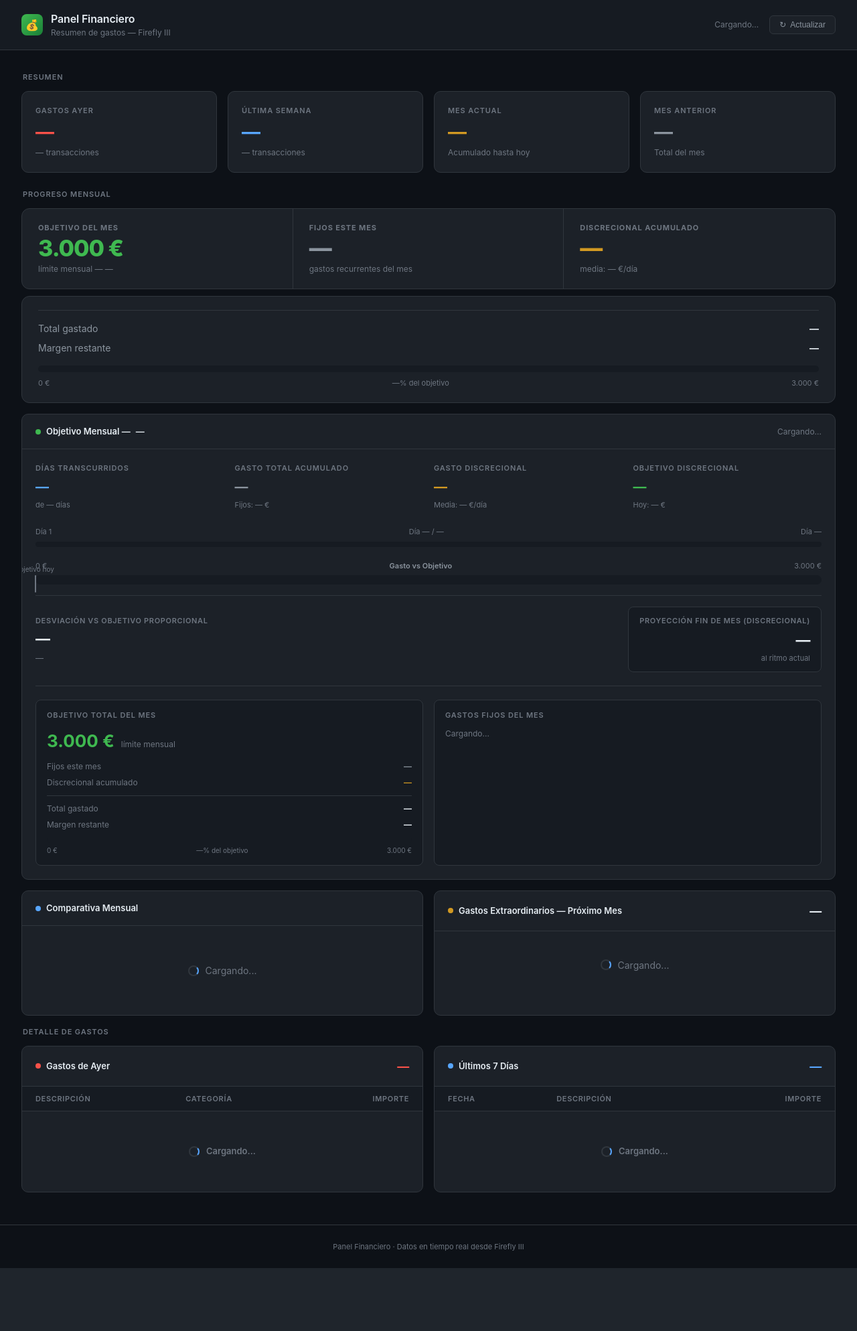
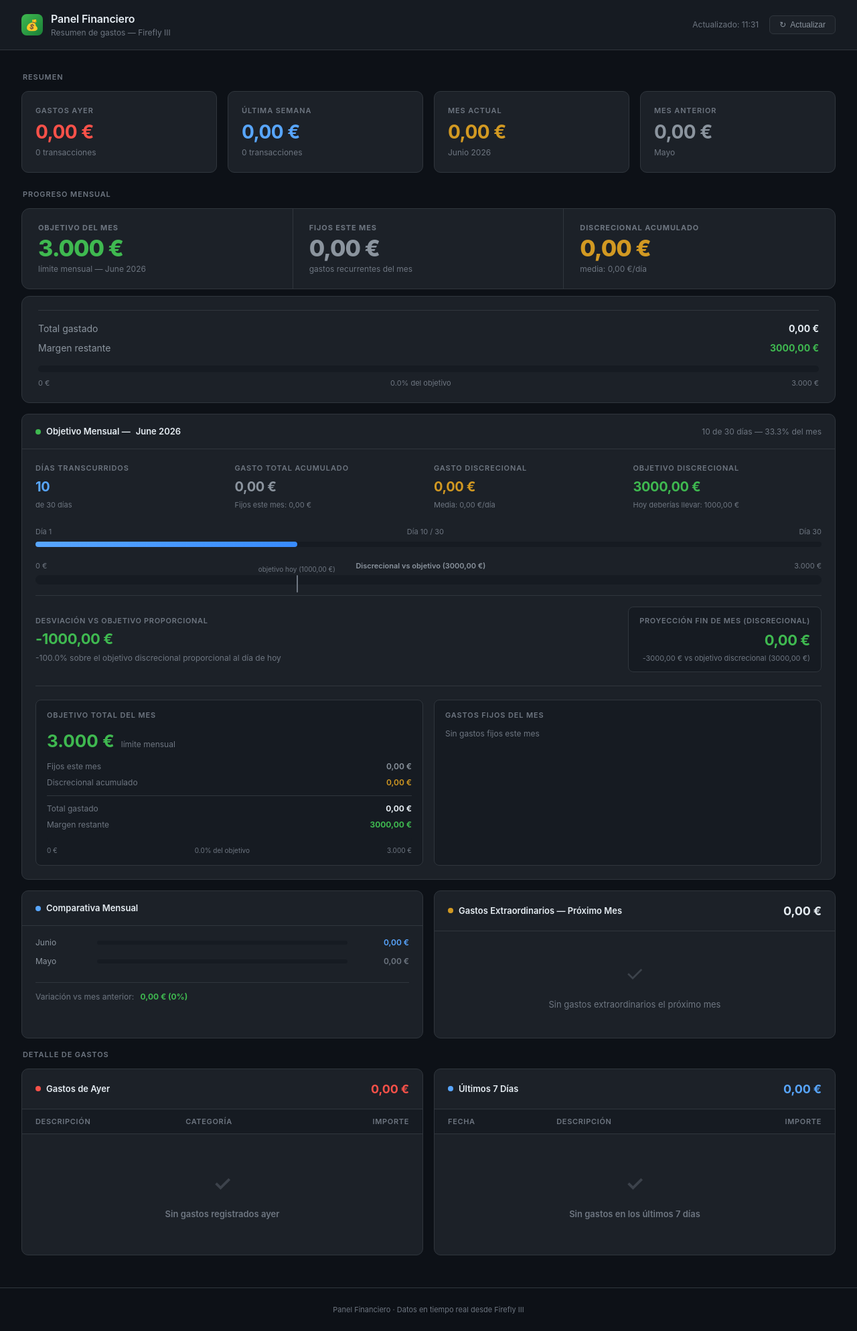
Before and after one commit to gardelf/cronograma-drag-and-drop-original, a Flask app: page /panel-gastos in a window 1280 px wide. Shown: the whole page at 67% size. Before the commit the page ends 1894 px from the top, so only its background shows below. Run offline with Flask 3, Linux system fonts and the light colour scheme; data that the repository does not hold is empty.

Commit message:
fix: Rename duplicate 'margin' const to 'totalMargin' to fix JS syntax error

```diff
--- a/templates/panel_gastos.html
+++ b/templates/panel_gastos.html
@@ -1298,26 +1298,32 @@
         // --- OBJETIVO TOTAL (3000€) ---
         const totalSpent = p.expenses_accumulated;
         const totalGoal = p.monthly_goal;
-        const margin = totalGoal - totalSpent;
+        const totalMargin = totalGoal - totalSpent;
         const totalPct = Math.min((totalSpent / totalGoal) * 100, 110);
 
         document.getElementById('total-fixed-amount').textContent = formatEUR(p.fixed_expenses);
         document.getElementById('total-discr-amount').textContent = formatEUR(p.discretionary_expenses);
 
         const spentEl = document.getElementById('total-spent-amount');
-        spentEl.textContent = formatEUR(totalSpent);
-        spentEl.style.color = totalSpent > totalGoal ? 'var(--accent-red)' : 'var(--text-primary)';
+        if (spentEl) {
+            spentEl.textContent = formatEUR(totalSpent);
+            spentEl.style.color = totalSpent > totalGoal ? 'var(--accent-red)' : 'var(--text-primary)';
+        }
 
-        const marginEl = document.getElementById('total-margin-amount');
-        marginEl.textContent = (margin >= 0 ? '' : '') + formatEUR(margin);
-        marginEl.style.color = margin >= 0 ? 'var(--accent-green)' : 'var(--accent-red)';
+        const marginEl2 = document.getElementById('total-margin-amount');
+        if (marginEl2) {
+            marginEl2.textContent = formatEUR(totalMargin);
+            marginEl2.style.color = totalMargin >= 0 ? 'var(--accent-green)' : 'var(--accent-red)';
+        }
 
         const totalBar = document.getElementById('total-goal-bar');
-        totalBar.style.width = totalPct + '%';
-        totalBar.className = 'goal-bar-fill ' + (totalPct > 100 ? 'over' : totalPct > 85 ? 'warning' : 'under');
+        if (totalBar) {
+            totalBar.style.width = totalPct + '%';
+            totalBar.className = 'goal-bar-fill ' + (totalPct > 100 ? 'over' : totalPct > 85 ? 'warning' : 'under');
+        }
 
-        document.getElementById('total-goal-pct').textContent =
-            ((totalSpent / totalGoal) * 100).toFixed(1) + '% del objetivo';
+        const totalGoalPct = document.getElementById('total-goal-pct');
+        if (totalGoalPct) totalGoalPct.textContent = ((totalSpent / totalGoal) * 100).toFixed(1) + '% del objetivo';
 
         // --- LISTA DE GASTOS FIJOS ---
         const fixedList = document.getElementById('fixed-items-list');
```
